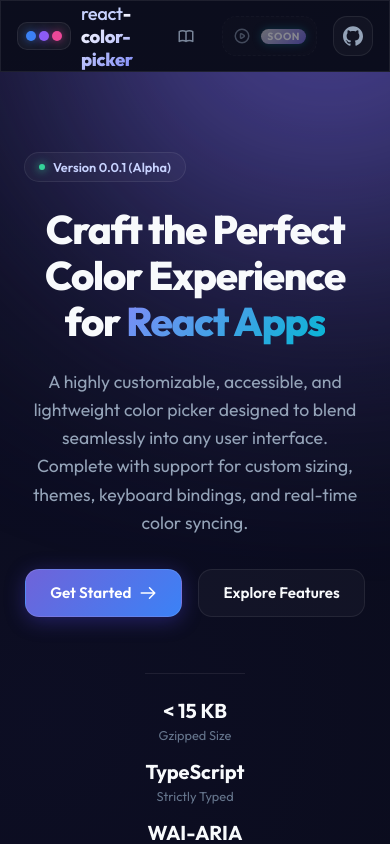
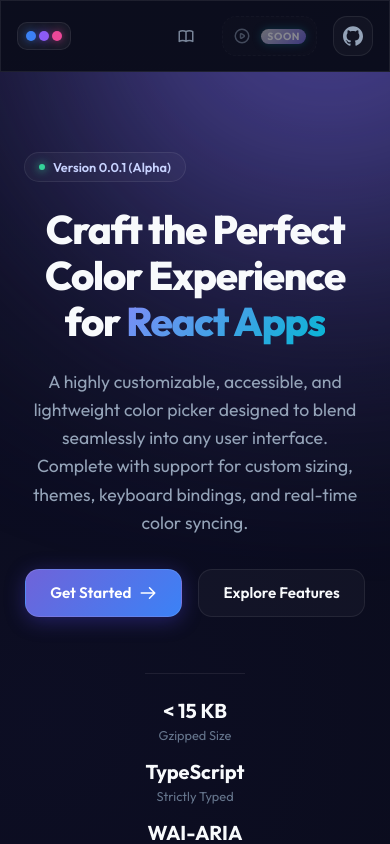
Before and after one commit to mohamedj0910/react-color-picker, a React (Vite) app: page / in a window 390 px wide. Shown: the top 844 px of the page. Built offline with nearby package versions, Linux system fonts and the light colour scheme.

Commit message:
fix(sidebar): Fixed mobile view sidebar

```diff
--- a/src/components/LandingPage.css
+++ b/src/components/LandingPage.css
@@ -3,7 +3,7 @@
   min-height: 100vh;
   display: flex;
   flex-direction: column;
-  overflow: hidden;
+  overflow-x: hidden;
 }
 
 .landing-content {
--- a/src/components/Navbar.css
+++ b/src/components/Navbar.css
@@ -175,6 +175,9 @@
   .navbar {
     padding: 0 16px;
   }
+  .logo-text {
+    display: none; /* Hide branding text on mobile screens */
+  }
   .nav-btn span:not(.badge-coming-soon) {
     display: none;
   }
--- a/src/components/stories/stories.css
+++ b/src/components/stories/stories.css
@@ -622,6 +622,10 @@
   .story-sidebar-mobile-trigger {
     display: inline-flex; /* Always show trigger on mobile header */
   }
+
+  .story-sidebar-expand-trigger {
+    display: none !important; /* Hide desktop tab trigger on mobile */
+  }
 }
 
 @media (max-width: 600px) {
```
